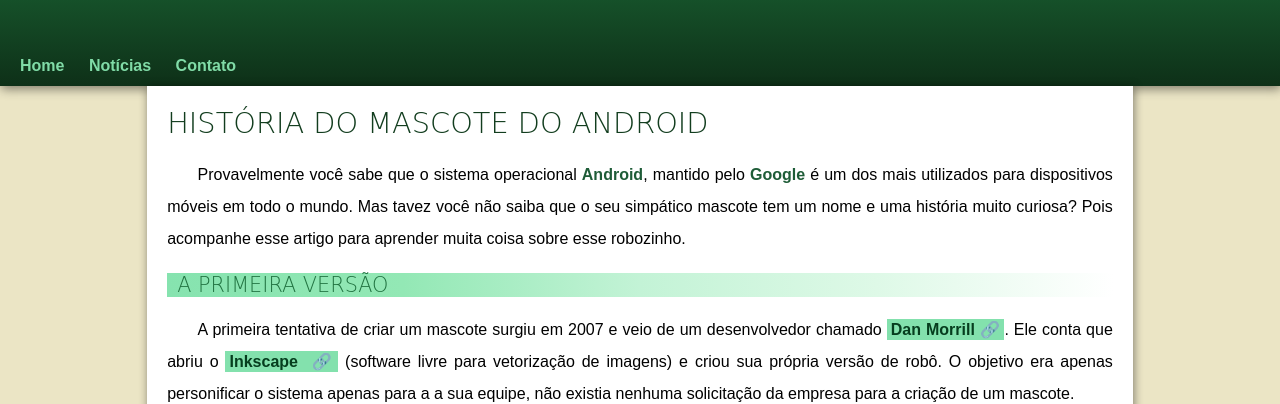
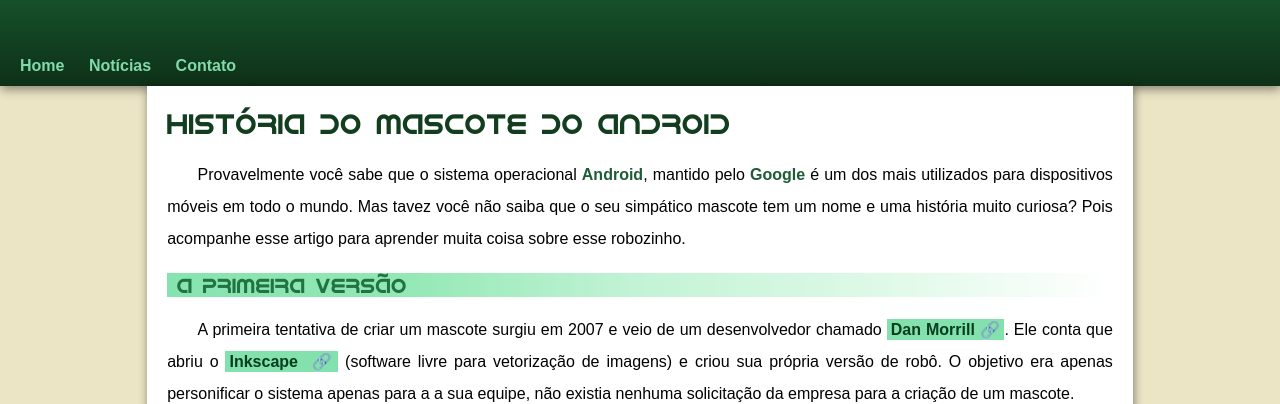
Before and after one commit to LarissaGbl/pagweb-mascote-android, a plain HTML site: page index.html in a window 1280 px wide. Shown: the part 164-568 px from the top of the page. Drawn offline with Linux system fonts and the light colour scheme; the site is published under a folder, as on GitHub Pages, so addresses that start at the root find nothing.

Commit message:
Ajustando font-family dos títulos

```diff
--- a/css/style.css
+++ b/css/style.css
@@ -3,8 +3,8 @@
 @import url("https://fonts.googleapis.com/css2?family=Bebas+Neue&family=Work+Sans:ital,wght@0,100;0,200;0,300;0,400;0,500;0,600;0,700;0,900;1,100;1,200;1,300;1,400;1,500;1,600;1,700;1,900&display=swap");
 
 @font-face {
-  font-family: "Idroid";
-  src: url(/fontes/idroid.otf) format('opentype');
+  font-family: 'Android';
+  src: url('../fontes/idroid.otf') format('opentype');
   font-weight: normal;
 }
 
@@ -71,14 +71,14 @@ main {
 
 #principal > h1 {
   margin-top: 10px;
-  font-family: 'Idroid', cursive;
+  font-family: 'Android', cursive;
   color:#123D1E;
   font-weight: 100;
   font-size: 1.8rem;
 }
 
 #principal > h2 {
-  font-family: 'Idroid', cursive;;
+  font-family: 'Android', cursive;
   font-weight: 100;
   font-size: 1.3rem;
   color: #217341;
```
